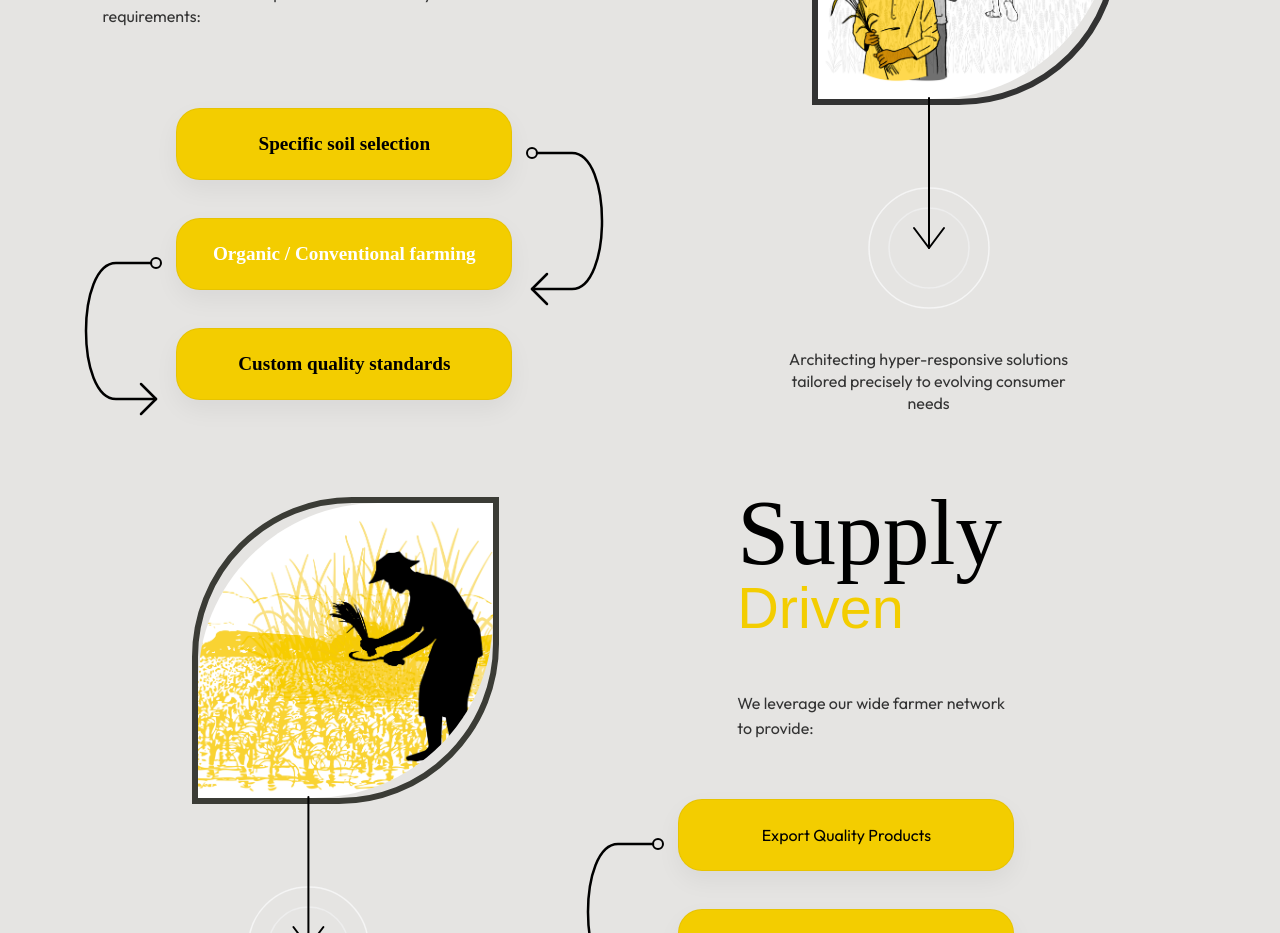
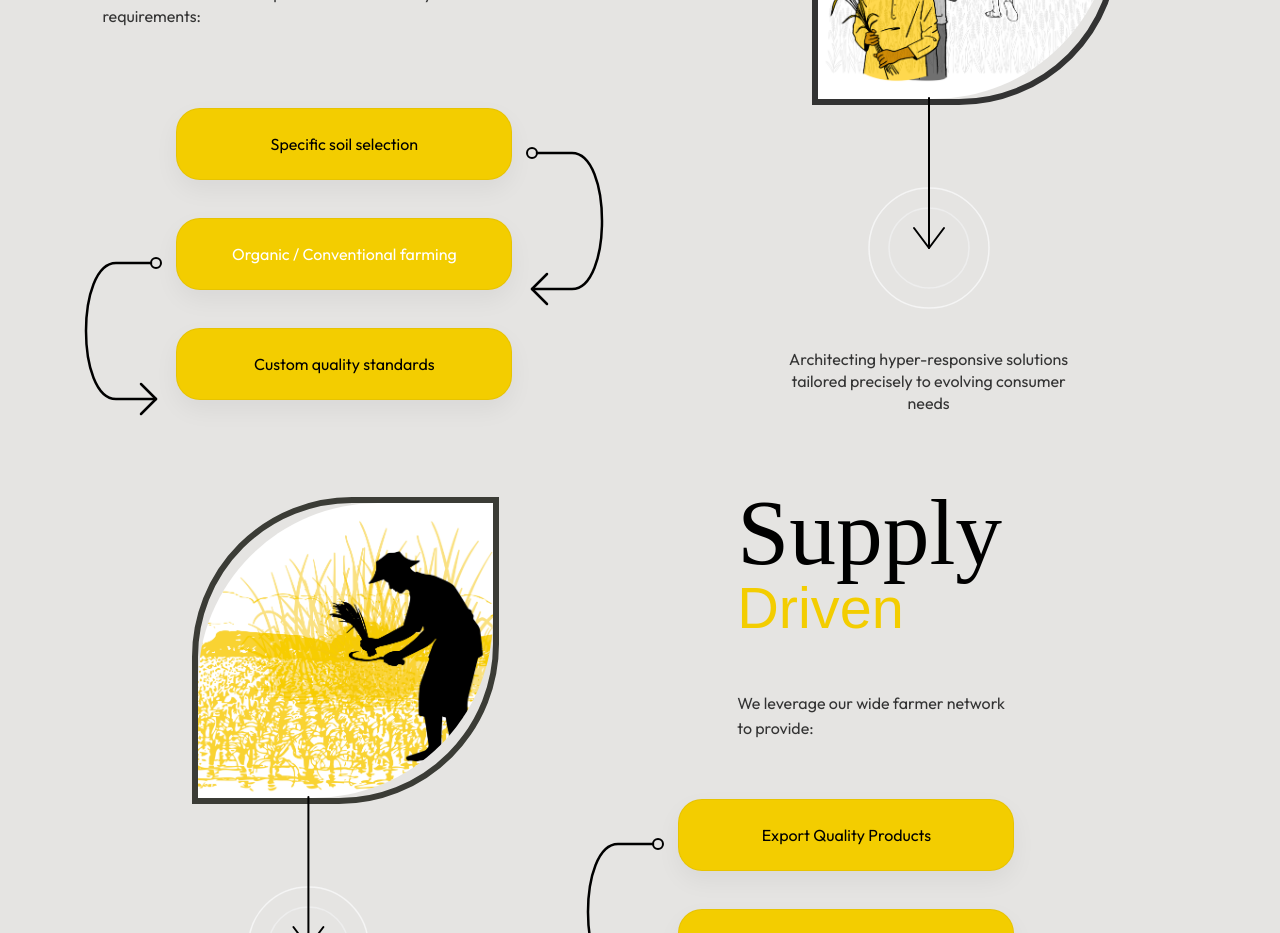
Before and after one commit to Rishidevlx/agri-about, a React (Vite) app: page / in a window 1280 px wide. Shown: the part 2060-2993 px from the top of the page. Built offline with nearby package versions, Linux system fonts and the light colour scheme; a web font is replaced by a local one.

Commit message:
Fixed Fonts 2

```diff
--- a/src/components/HowWeWork.tsx
+++ b/src/components/HowWeWork.tsx
@@ -4,7 +4,7 @@ import { motion } from 'framer-motion';
 
 const FONT_HEADING = "'Autography', cursive";
 const FONT_SUBHEADING = "'Bouncy', sans-serif";
-const FONT_CONTENT = "'TypoSlab Irregular Demo', serif";
+// const FONT_CONTENT = "'TypoSlab Irregular Demo', serif";
 
 const HowWeWork: React.FC = () => {
 
@@ -338,7 +338,7 @@ const ProcessCard: React.FC<{ bg: string; color: string; title: string }> = ({ b
       zIndex: 2
     }}
   >
-    <span style={{ fontFamily: FONT_CONTENT, fontSize: 'clamp(15px, 1.5vw, 24px)', fontWeight: 700, color, textAlign: 'center' }}>{title}</span>
+    <span className="global-content-style" style={{ color, textAlign: 'center' }}>{title}</span>
   </motion.div>
 );
 
```
